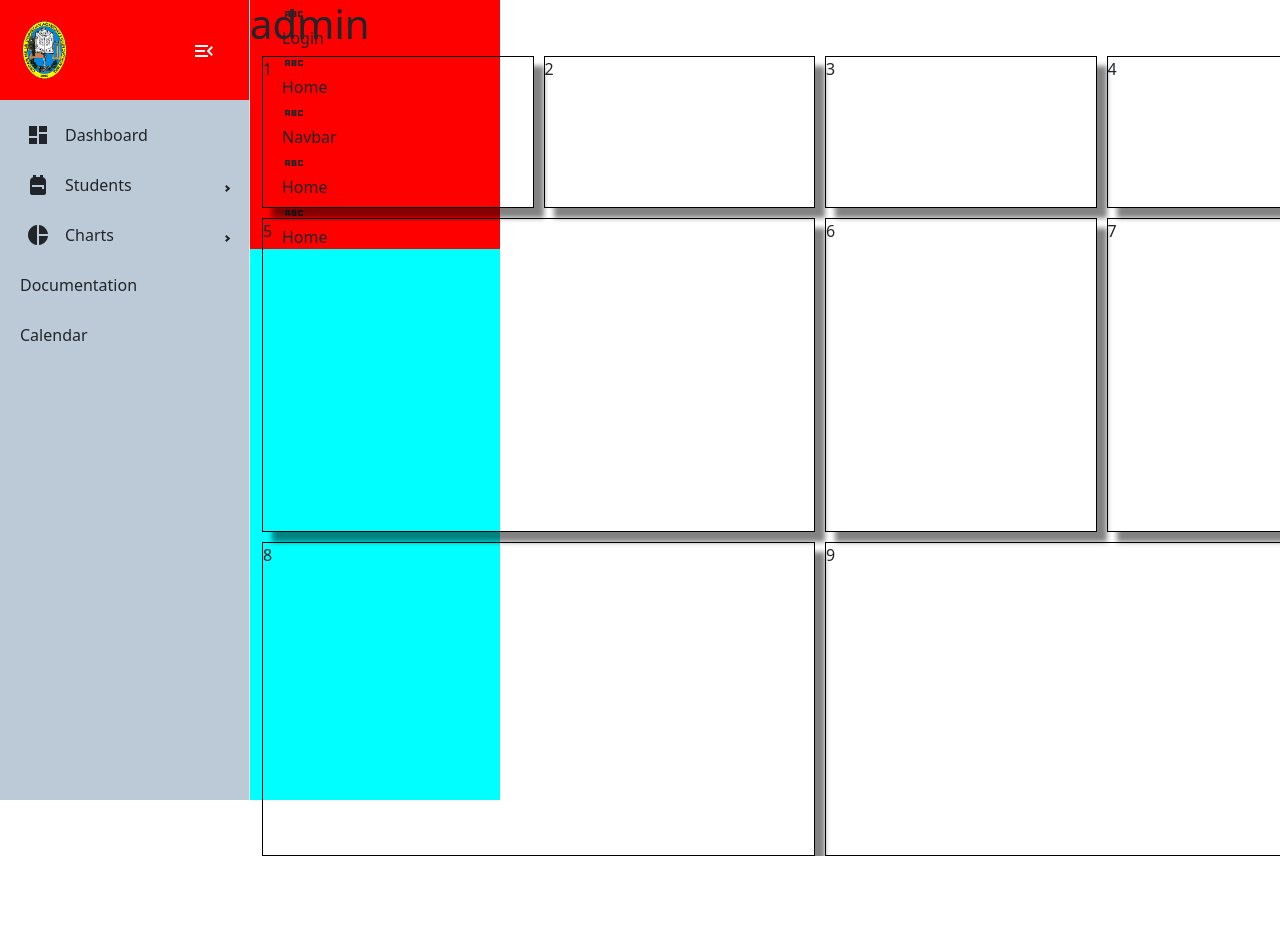
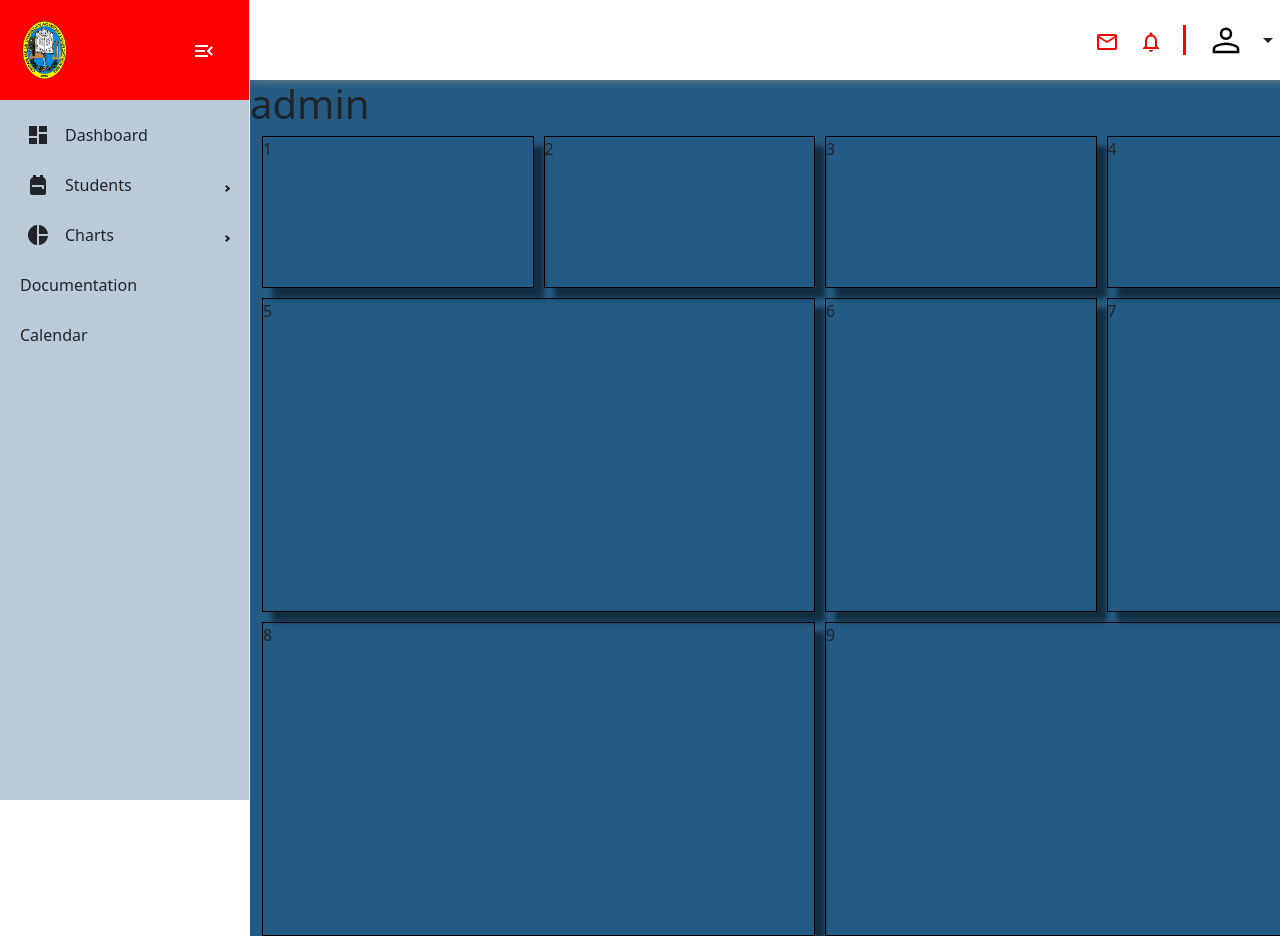
Before and after one commit to TFHunteR/SMS, a React (Create React App) app in the folder client/: page /dashboard in a window 1280 px wide. Shown: the top 936 px of the page. Before the commit the page ends 856 px from the top, so only its background shows below. Built offline with nearby package versions, Linux system fonts and the light colour scheme.

Commit message:
Added NavBar

```diff
--- a/client/src/App.js
+++ b/client/src/App.js
@@ -48,6 +48,10 @@ const router = createBrowserRouter([
     path: "/",
     element: <SharePage />,
     children: [
+      {
+        path: '',
+        element: <Navigate to={'/dashboard'} />
+      },
       {
         path: "/dashboard",
         index: true,
--- a/client/src/compenents/Navbar.jsx
+++ b/client/src/compenents/Navbar.jsx
@@ -1,26 +1,97 @@
-import React from 'react';
+import React from "react";
 import "./Navbar.css";
-import {NavbarData} from "./NavbarData.jsx";
+import { NavbarData } from "./NavbarData.jsx";
+import styled from "styled-components";
+import SearchIcon from "@mui/icons-material/Search";
+import MailOutlineIcon from "@mui/icons-material/MailOutline";
+import NotificationsNoneOutlinedIcon from "@mui/icons-material/NotificationsNoneOutlined";
+import ArrowDropDownOutlinedIcon from '@mui/icons-material/ArrowDropDownOutlined';
+import DefaultImg from '../assets/profile_default.svg'
+
+const Container = styled.nav`
+  padding: 20px 10px;
+  background-color: white;
+  box-shadow: 0 0 10px gray;
+  display: flex;
+  align-items: center;
+  min-width: 900px;
+  position:relative;
+`;
+
+const Left = styled.div`
+  flex: 3;
+  background-color: yellow;
+`;
+
+const SearchContainer = styled.div`
+  display: flex;
+  align-items: center;
+`;
+
+const Input = styled.input`
+  margin-left: 10px;
+  border: none;
+  padding: 10px;
+`;
+
+const Right = styled.div`
+  flex: 5;
+  position:sticky;
+  right:0;
+  display: flex;
+  justify-content: flex-end;
+  align-items: center;
+`;
+
+const ButtonContainer = styled.div`
+  border-right: 3px solid red;
+  margin-right: 20px;
+`;
+const ButtonItem = styled.button`
+  margin-right: 20px;
+  border: none;
+  background-color: transparent;
+  color: red;
+  font-size: 1.25rem;
+`;
+
+const ProfileContainer = styled.div`
+  display:flex;
+  align-items: center;
+  gap: 10px;`
+const ProfileImage = styled.img`
+  height:40px;
+  width:40px;
+  border-radius: 50%;
+  `
+
 function Navbar() {
   return (
-    <div className="Sidebar">
-      <div className="SidebarList">
-        <ul>
-          {NavbarData.map((val, key) => {
-          return (
-            <li key={key}
-            className='row'
-            onClick ={()=> {window.location.pathname = val.link;}}>
-              {" "}
-              <div>{val.icon}</div>{" "}
-              <div>{val.title}</div>
-            </li>
-          )
-          })}
-        </ul>
-      </div>
-    </div>
-  )
+    <Container>
+      <Left>
+        {/* <SearchContainer>
+          <SearchIcon />
+          <Input placeholder="Search" />
+        </SearchContainer> */}
+      </Left>
+      <Right>
+        <ButtonContainer>
+          <ButtonItem>
+            <MailOutlineIcon />
+          </ButtonItem>
+          <ButtonItem>
+            <NotificationsNoneOutlinedIcon />
+
+          </ButtonItem>
+        </ButtonContainer>
+
+        <ProfileContainer>
+          <ProfileImage src={DefaultImg} / >
+          <ArrowDropDownOutlinedIcon />
+        </ProfileContainer>
+      </Right>
+    </Container>
+  );
 }
 
 export default Navbar;
--- a/client/src/pages/Dashboard.jsx
+++ b/client/src/pages/Dashboard.jsx
@@ -25,7 +25,7 @@ const TestBox = styled.div`
 
 function Dashboard() {
   return (
-    <>
+
       <Container>
         <div style={{ zIndex: "2" }}>
           <h1>admin</h1>
@@ -42,7 +42,7 @@ function Dashboard() {
           </div>
         </div>
       </Container>
-    </>
+
   );
 }
 
--- a/client/src/pages/SharePage.jsx
+++ b/client/src/pages/SharePage.jsx
@@ -8,6 +8,7 @@ import Navbar from "../compenents/Navbar.jsx";
 const Container = styled.div`
   display: flex;
   height: auto;
+  min-width: 1080px;
 `;
 
 const Left = styled.div`
@@ -33,6 +34,7 @@ const NavBarContainer = styled.div`
 const Wrapper = styled.div`
   width: 100%;
   height: auto;
+  background-color: #245B84;
 `;
 
 const SharePage = () => {
--- a/client/src/pages/Student/AllStudent.jsx
+++ b/client/src/pages/Student/AllStudent.jsx
@@ -26,19 +26,18 @@ const columnsHead = [
 ];
 
 const columnsHead2 = [
-  { id: "std_id", label: "ID", minWidth: 50 },
-  { id: "std_name", label: "Name", minWidth: 150 },
+  { id: "std_id", label: "ID", minWidth: 40 },
+  { id: "std_name", label: "Name", minWidth: 75 },
   { id: "std_gender", label: "Gender", minWidth: 75 },
-  { id: "std_c_name", label: "Class", minWidth: 100 },
-  { id: "std_parent_name", label: "Parent", minWidth: 120 },
-  { id: "std_address", label: "Address", minWidth: 100 },
-  { id: "std_dob", label: "Date of Birth", minWidth: 100 },
-  { id: "std_phone_no", label: "Phone", minWidth: 100 },
+  { id: "std_c_name", label: "Class", minWidth: 75 },
+  { id: "std_parent_name", label: "Parent", minWidth: 75 },
+  { id: "std_address", label: "Address", minWidth: 75 },
+  { id: "std_dob", label: "Date of Birth", minWidth: 75 },
+  { id: "std_phone_no", label: "Phone", minWidth: 75 },
 ];
 
 const Container = styled.div`
   width: 100%;
-  min-width: 500px;
   height: 1000px;
   border-radius: 10px;
   box-shadow: 0 0 7px lightgray;
--- a/client/src/pages/Student/Students.jsx
+++ b/client/src/pages/Student/Students.jsx
@@ -1,6 +1,7 @@
 import React from "react";
 import styled from "styled-components";
 import { Outlet } from "react-router-dom";
+
 import Sidebar from "../../compenents/ReactSideNav.jsx";
 
 const Container = styled.div`
```
